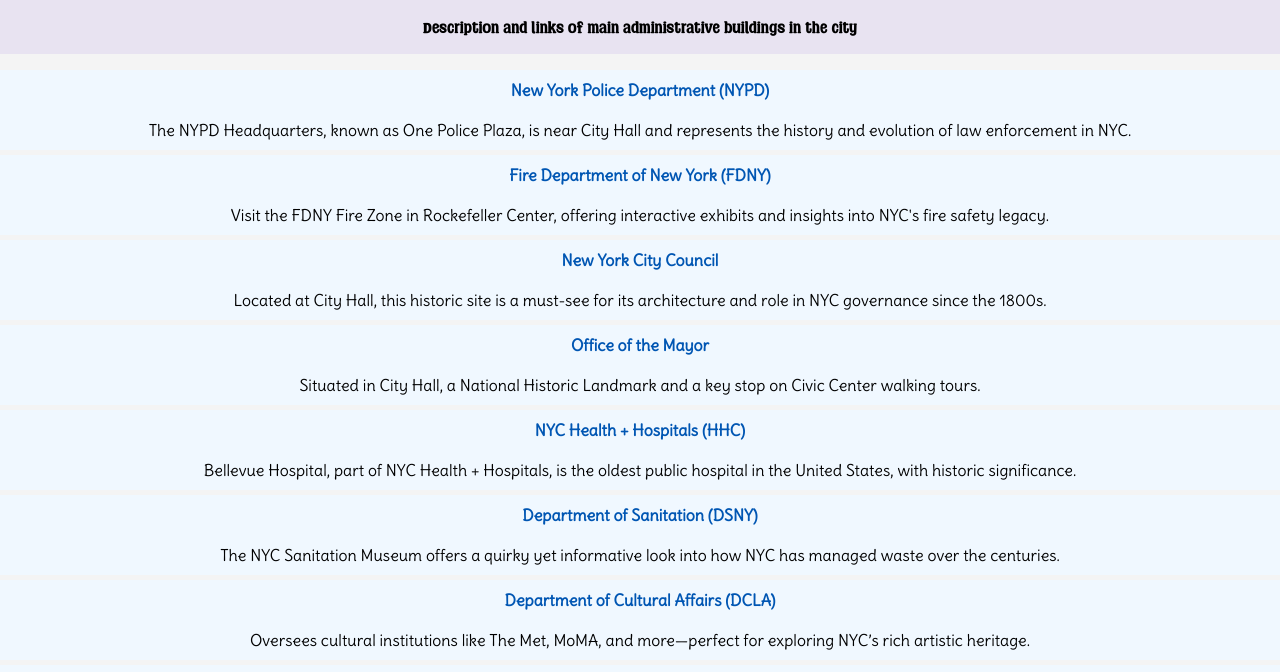
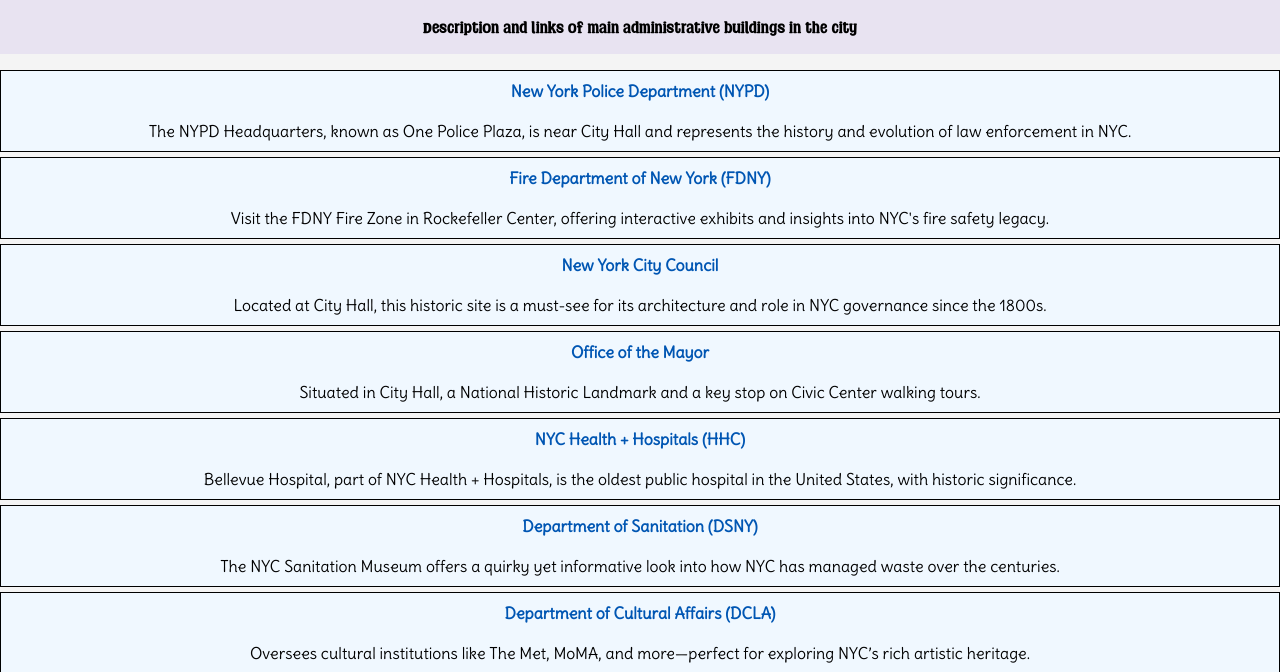
Before and after one commit to asww-innn/MiniProject, a plain HTML site: page administration.html in a window 1280 px wide. Shown: the part 115-787 px from the top of the page. Drawn offline with Linux system fonts and the light colour scheme.

Commit message:
Update administration.css
fix typo

```diff
--- a/css/administration.css
+++ b/css/administration.css
@@ -15,7 +15,7 @@ body {
     background-color: aliceblue;
     margin: 5px 0;
     padding: 10px;
-    border: 1px solid balck;
+    border: 1px solid black;
 }
 
 .listing a {
```
